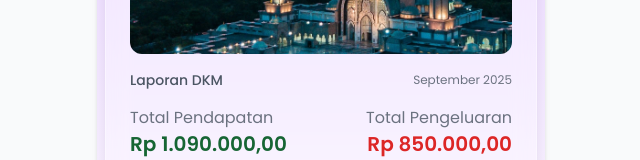
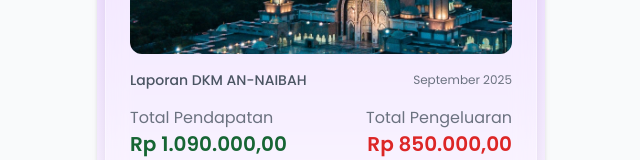
Before and after one commit to mhanifmuhsin/annaibah, a React (Vite) app: page / in a window 1280 px wide. Shown: the part 139-299 px from the top of the page, without its empty margins (319-959 px from the left). Built offline with nearby package versions, Linux system fonts and the light colour scheme.

Commit message:
feat: :hammer: update data

```diff
--- a/src/App.tsx
+++ b/src/App.tsx
@@ -41,7 +41,7 @@ function App() {
         <div className="mx-auto w-full max-w-md flex-1 bg-gradient-to-b from-purple-200 via-purple-50 to-white shadow-md">
           <section className="mx-2 pt-2">
             <IncomeCard
-              title="Laporan DKM"
+              title="Laporan DKM AN-NAIBAH"
               date="September 2025"
               total="Rp 1.090.000,00 "
               totalExpense="Rp 850.000,00"
```
